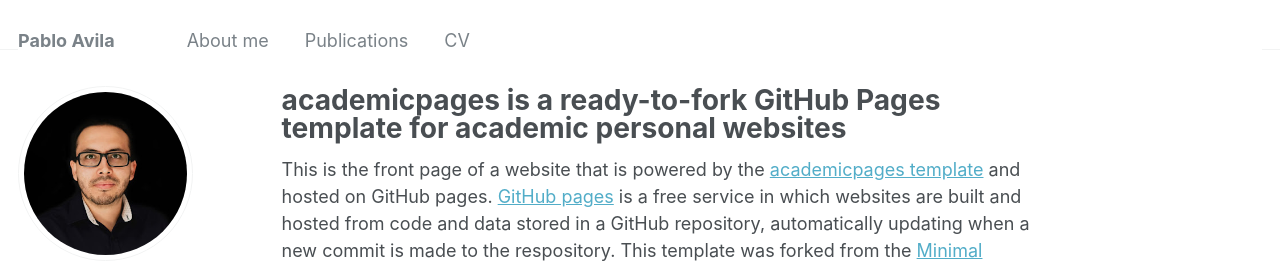
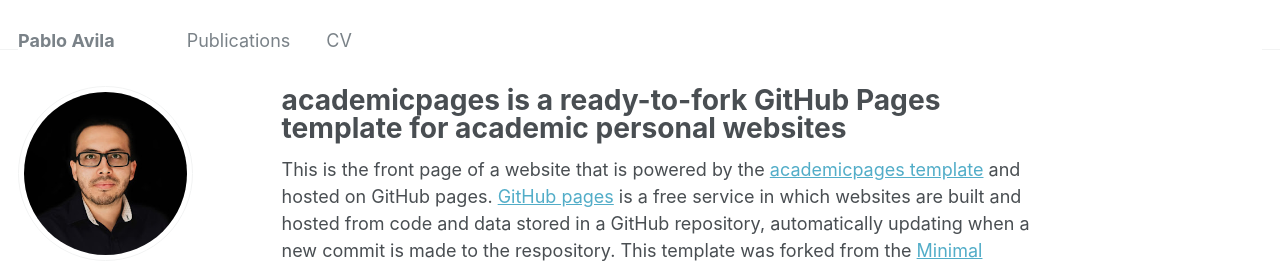
Before and after one commit to pavilac/pavilac.github.io, a Jekyll site: the page built from _pages/about.md, in a window 1280 px wide. Shown: the top 263 px of the page. Built offline with Jekyll 4.4.1, drawn with Linux system fonts in a browser that asks for light colours; some web fonts are replaced.

Commit message:
Update navigation.yml

```diff
--- a/_data/navigation.yml
+++ b/_data/navigation.yml
@@ -1,7 +1,5 @@
 # main links links
 main:
-  - title: "About me"
-    url: /teaching/
 
   - title: "Publications"
     url: /publications/
```
